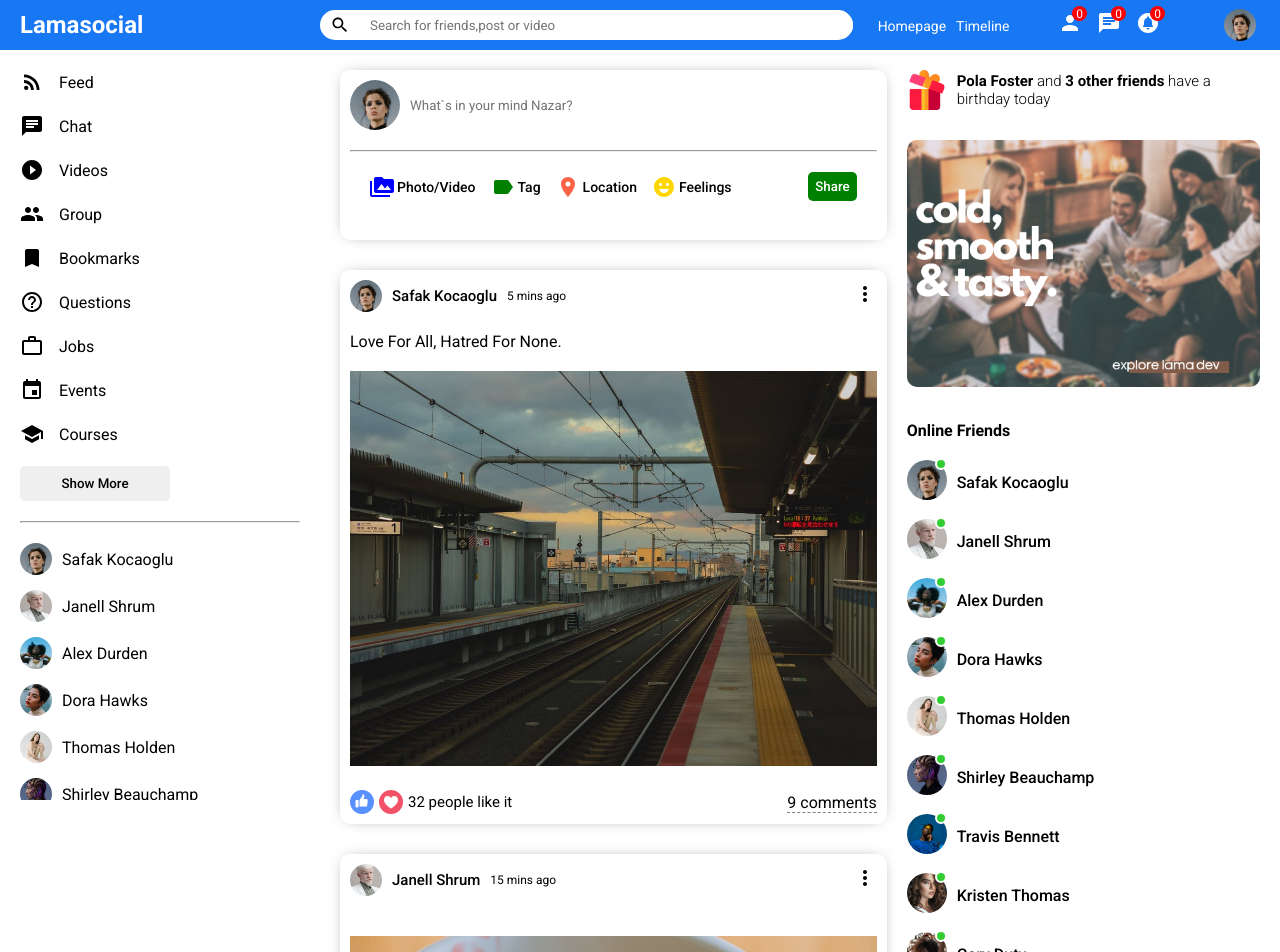
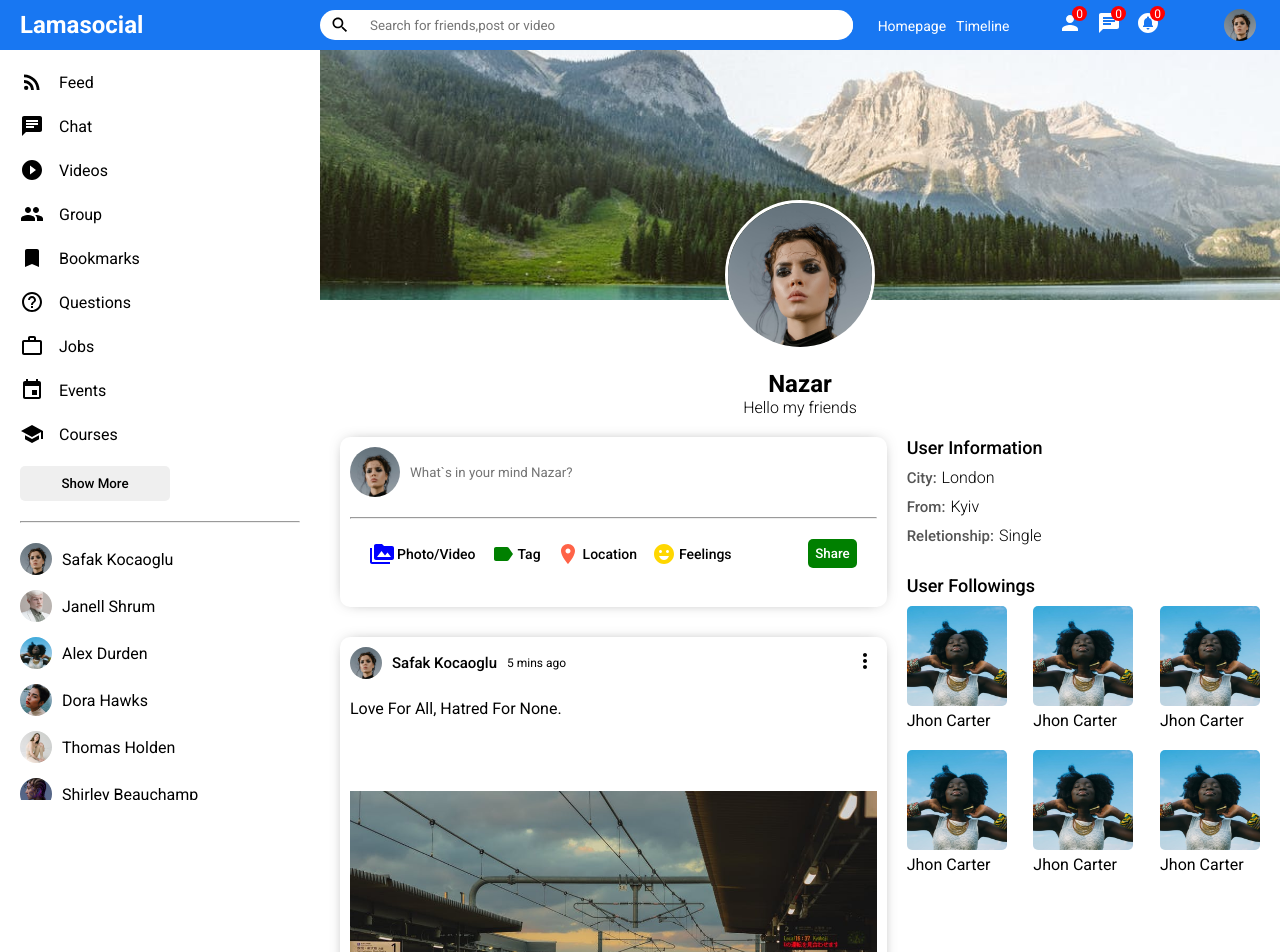
Before and after one commit to nazarMykhailenko/SocialMediaProject, a React (Create React App) app: page / in a window 1280 px wide. Shown: the top 952 px of the page. Built offline with nearby package versions, Linux system fonts and the light colour scheme.

Commit message:
added profile page

```diff
--- a/src/App.js
+++ b/src/App.js
@@ -1,10 +1,12 @@
 // pages
 import Home from "./pages/Home/Home";
+import Profile from "./pages/Profile";
 
 const App = () => {
   return (
     <div>
-      <Home />
+      {/* <Home /> */}
+      <Profile />
     </div>
   );
 };
--- a/src/components/Post/Post.css
+++ b/src/components/Post/Post.css
@@ -45,7 +45,7 @@
 .postImg {
   margin-top: 20px;
   width: 100%;
-  max-height: 500px;
+  height: 500px;
   object-fit: contain;
 }
 
--- a/src/components/Post/index.jsx
+++ b/src/components/Post/index.jsx
@@ -14,9 +14,9 @@ const Post = ({ userId, desc, photo, date, like, comment }) => {
   // handle
   const onClickLike = () => {
     if (!likeStatus) {
-      setLikeCount((likeCount += 1));
+      setLikeCount(likeCount + 1);
     } else {
-      setLikeCount((likeCount -= 1));
+      setLikeCount(likeCount - 1);
     }
     setLikeStatus(!likeStatus);
   };
--- a/src/components/Rightbar/Rightbar.css
+++ b/src/components/Rightbar/Rightbar.css
@@ -71,3 +71,52 @@
 .rightbarUserName {
   font-weight: 500;
 }
+
+/* rightbar profile styles */
+
+.rightbarTitleProfile {
+  margin-bottom: 10px;
+  font-size: 18px;
+  font-weight: 500;
+}
+
+.rightbarInfo {
+  margin-bottom: 30px;
+}
+
+.rightbarInfoItem {
+  margin-bottom: 10px;
+}
+
+.rightbarInfoKey {
+  font-weight: 500;
+  font-size: 15px;
+  color: #555;
+  margin-right: 5px;
+}
+
+.rightbarInfoValue {
+  font-weight: 300;
+}
+
+.rightbarFollowings {
+  display: flex;
+  flex-wrap: wrap;
+  row-gap: 20px;
+  column-gap: 20px;
+  justify-content: space-between;
+}
+
+.rightbarFollowing {
+  display: flex;
+  flex-direction: column;
+  cursor: pointer;
+  row-gap: 5px;
+}
+
+.rightbarFollowingImg {
+  width: 100px;
+  height: 100px;
+  border-radius: 5px;
+  object-fit: cover;
+}
--- a/src/components/Rightbar/index.jsx
+++ b/src/components/Rightbar/index.jsx
@@ -3,10 +3,10 @@ import { Users } from "../../data.js";
 // styles
 import "./Rightbar.css";
 
-const Rightbar = () => {
-  return (
-    <div className="rightbar">
-      <div className="rightbarWrapper">
+const Rightbar = ({ profile }) => {
+  const HomeRightbar = () => {
+    return (
+      <>
         <div className="birthdayContainer">
           <img src="/assets/gift.png" alt="giftImg" className="birthdayImg" />
           <span className="birthdayText">
@@ -30,6 +30,86 @@ const Rightbar = () => {
             </li>
           ))}
         </ul>
+      </>
+    );
+  };
+
+  const ProfileRightbar = () => {
+    return (
+      <>
+        <h4 className="rightbarTitleProfile">User Information</h4>
+        <div className="rightbarInfo">
+          <div className="rightbarInfoItem">
+            <span className="rightbarInfoKey">City:</span>
+            <span className="rightbarInfoValue">London</span>
+          </div>
+          <div className="rightbarInfoItem">
+            <span className="rightbarInfoKey">From:</span>
+            <span className="rightbarInfoValue">Kyiv</span>
+          </div>
+          <div className="rightbarInfoItem">
+            <span className="rightbarInfoKey">Reletionship:</span>
+            <span className="rightbarInfoValue">Single</span>
+          </div>
+        </div>
+        <h4 className="rightbarTitleProfile">User Followings</h4>
+        <div className="rightbarFollowings">
+          <div className="rightbarFollowing">
+            <img
+              src="assets/person/3.jpeg"
+              alt="rightbarFollowingImg"
+              className="rightbarFollowingImg"
+            />
+            <span className="rightbarFolloringName">Jhon Carter</span>
+          </div>
+          <div className="rightbarFollowing">
+            <img
+              src="assets/person/3.jpeg"
+              alt="rightbarFollowingImg"
+              className="rightbarFollowingImg"
+            />
+            <span className="rightbarFolloringName">Jhon Carter</span>
+          </div>
+          <div className="rightbarFollowing">
+            <img
+              src="assets/person/3.jpeg"
+              alt="rightbarFollowingImg"
+              className="rightbarFollowingImg"
+            />
+            <span className="rightbarFolloringName">Jhon Carter</span>
+          </div>
+          <div className="rightbarFollowing">
+            <img
+              src="assets/person/3.jpeg"
+              alt="rightbarFollowingImg"
+              className="rightbarFollowingImg"
+            />
+            <span className="rightbarFolloringName">Jhon Carter</span>
+          </div>
+          <div className="rightbarFollowing">
+            <img
+              src="assets/person/3.jpeg"
+              alt="rightbarFollowingImg"
+              className="rightbarFollowingImg"
+            />
+            <span className="rightbarFolloringName">Jhon Carter</span>
+          </div>
+          <div className="rightbarFollowing">
+            <img
+              src="assets/person/3.jpeg"
+              alt="rightbarFollowingImg"
+              className="rightbarFollowingImg"
+            />
+            <span className="rightbarFolloringName">Jhon Carter</span>
+          </div>
+        </div>
+      </>
+    );
+  };
+  return (
+    <div className="rightbar">
+      <div className="rightbarWrapper">
+        {profile ? <ProfileRightbar /> : <HomeRightbar />}
       </div>
     </div>
   );
--- /dev/null
+++ b/src/pages/Profile/Profile.css
@@ -0,0 +1,50 @@
+.profile {
+  display: flex;
+}
+
+.profileRight {
+  flex: 9;
+}
+
+.profileCover {
+  height: 320px;
+  position: relative;
+}
+
+.profileCoverImg {
+  width: 100%;
+  height: 250px;
+  object-fit: cover;
+}
+
+.profileUserImg {
+  height: 150px;
+  width: 150px;
+  border-radius: 50%;
+  object-fit: cover;
+  position: absolute;
+  left: 0;
+  right: 0;
+  margin: auto;
+  top: 150px;
+  border: 3px solid #fff;
+}
+
+.profileInfo {
+  display: flex;
+  flex-direction: column;
+  justify-content: center;
+  align-items: center;
+}
+
+.profileInfoName {
+  font-size: 24px;
+}
+
+.profileInfoDesc {
+  font-weight: 300;
+}
+
+.profileRightBottom {
+  display: flex;
+}
--- /dev/null
+++ b/src/pages/Profile/index.jsx
@@ -0,0 +1,44 @@
+// components
+import Topbar from "../../components/Topbar";
+import Sitebar from "../../components/Sitebar";
+import Feed from "../../components/Feed";
+import Rightbar from "../../components/Rightbar";
+// styles
+import "./Profile.css";
+
+const Profile = () => {
+  return (
+    <>
+      <Topbar />
+      <div className="profile">
+        <Sitebar />
+        <div className="profileRight">
+          <div className="profileRightTop">
+            <div className="profileCover">
+              <img
+                className="profileCoverImg"
+                src="assets/post/3.jpeg"
+                alt="profileCoverImg"
+              />
+              <img
+                className="profileUserImg"
+                src="assets/person/1.jpeg"
+                alt="profileUserImg"
+              />
+            </div>
+            <div className="profileInfo">
+              <h4 className="profileInfoName">Nazar</h4>
+              <span className="profileInfoDesc">Hello my friends</span>
+            </div>
+          </div>
+          <div className="profileRightBottom">
+            <Feed />
+            <Rightbar profile />
+          </div>
+        </div>
+      </div>
+    </>
+  );
+};
+
+export default Profile;
```
